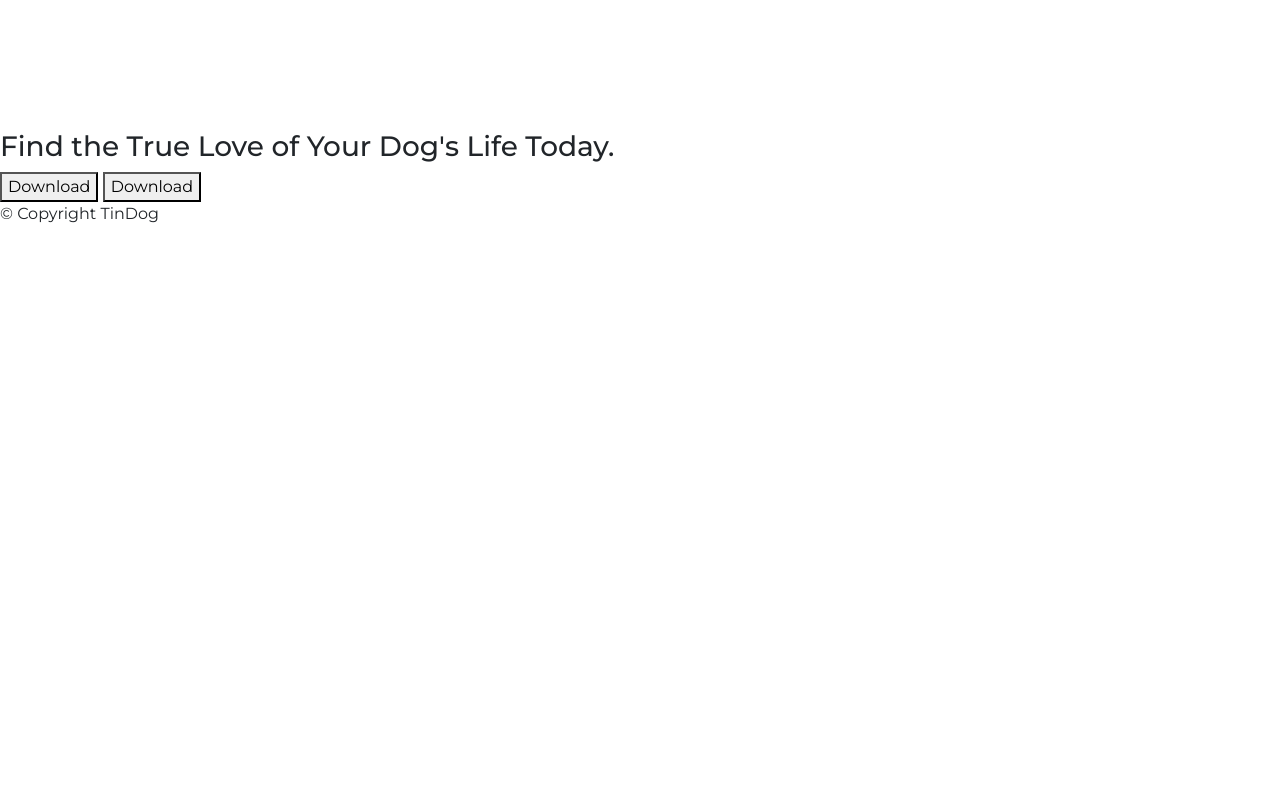
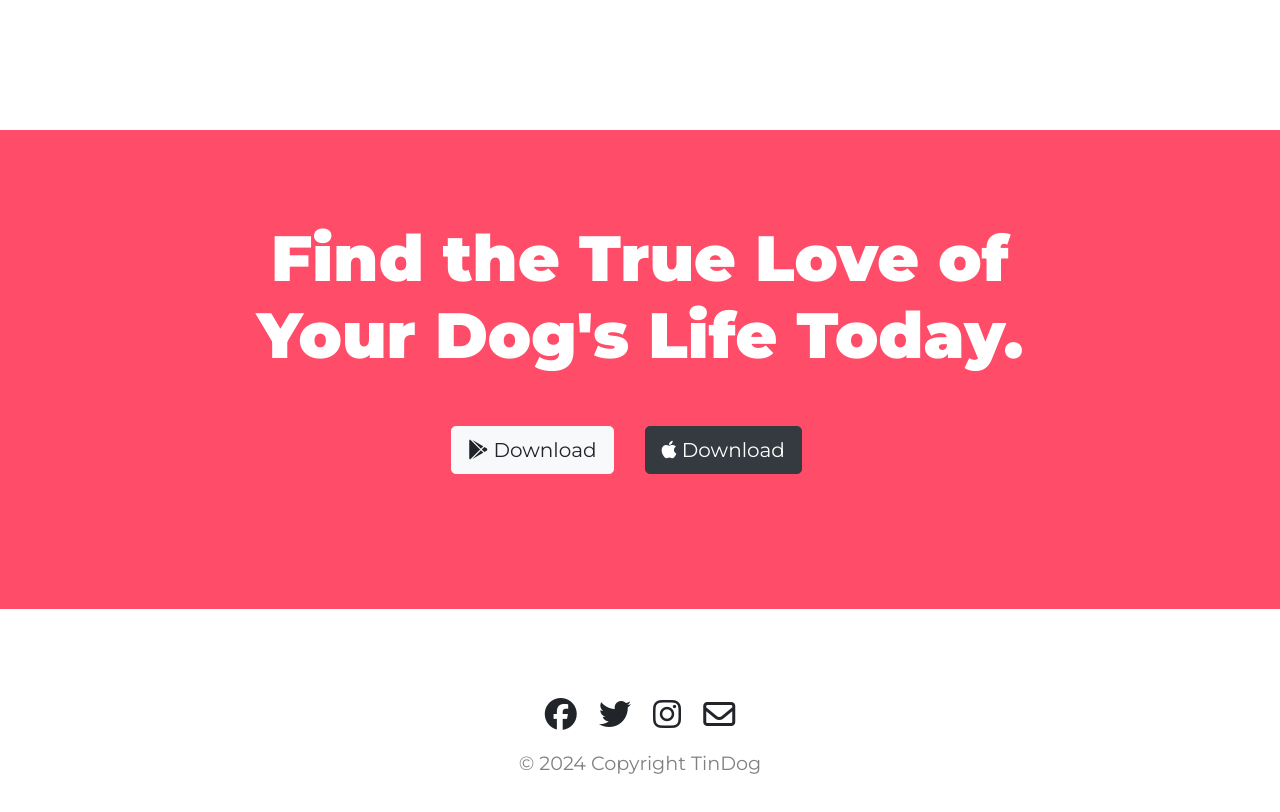
Before and after one commit to vincelabutay/Bootstrap_Tindog_Sample, a plain HTML site: page index.html in a window 1280 px wide. Shown: the part 2819-3631 px from the top of the page. Before the commit the page ends 3061 px from the top, so only its background shows below. Drawn offline with nearby package versions, Linux system fonts and the light colour scheme.

Commit message:
BS-footer

```diff
--- a/css/styles.css
+++ b/css/styles.css
@@ -146,3 +146,47 @@ h2 {
 .pricing-column {
   padding: 3% 2%;
 }
+
+/* ####### CTA ############ */
+
+#cta {
+  background-color: #ff4c68;
+  padding: 7% 15%;
+  text-align: center;
+}
+
+.cta-head {
+  font-family: "Montserrat";
+  font-weight: 900;
+  font-size: 4rem;
+  color: #fff;
+}
+
+/* ############## FOOTER ################ */
+
+#footer {
+  background-color: #fff;
+  padding: 7% 15%;
+  text-align: center;
+}
+
+.footer-p {
+  margin-top: 16px;
+  font-size: 1.2rem;
+  color: grey;
+}
+
+.fa-foot {
+  margin: 0 1%;
+}
+
+@media (max-width: 1028px) {
+  #title {
+    text-align: center;
+  }
+
+  .title-image {
+    position: static;
+    transform: rotate(0);
+  }
+}
--- a/index.html
+++ b/index.html
@@ -232,15 +232,23 @@
     <!-- Call to Action -->
 
     <section id="cta">
-      <h3>Find the True Love of Your Dog's Life Today.</h3>
-      <button type="button">Download</button>
-      <button type="button">Download</button>
+      <h3 class="cta-head">Find the True Love of Your Dog's Life Today.</h3>
+      <button type="button" class="btn-foot btn btn-light btn-lg download-button">
+        <i class="fa-brands fa-google-play"></i> Download
+      </button>
+      <button type="button" class="btn-foot btn btn-dark btn-lg download-button">
+        <i class="fab fa-apple"></i> Download
+      </button>
     </section>
 
     <!-- Footer -->
 
     <footer id="footer">
-      <p>© Copyright TinDog</p>
+      <i class="fa-foot fa-brands fa-2x fa-facebook"></i>
+      <i class="fa-foot fa-brands fa-2x fa-twitter"></i>
+      <i class="fa-foot fa-brands fa-2x fa-instagram"></i>
+      <i class="fa-foot fa-regular fa-2x fa-envelope"></i>
+      <p class="footer-p">© 2024 Copyright TinDog</p>
     </footer>
   </body>
 </html>
```
